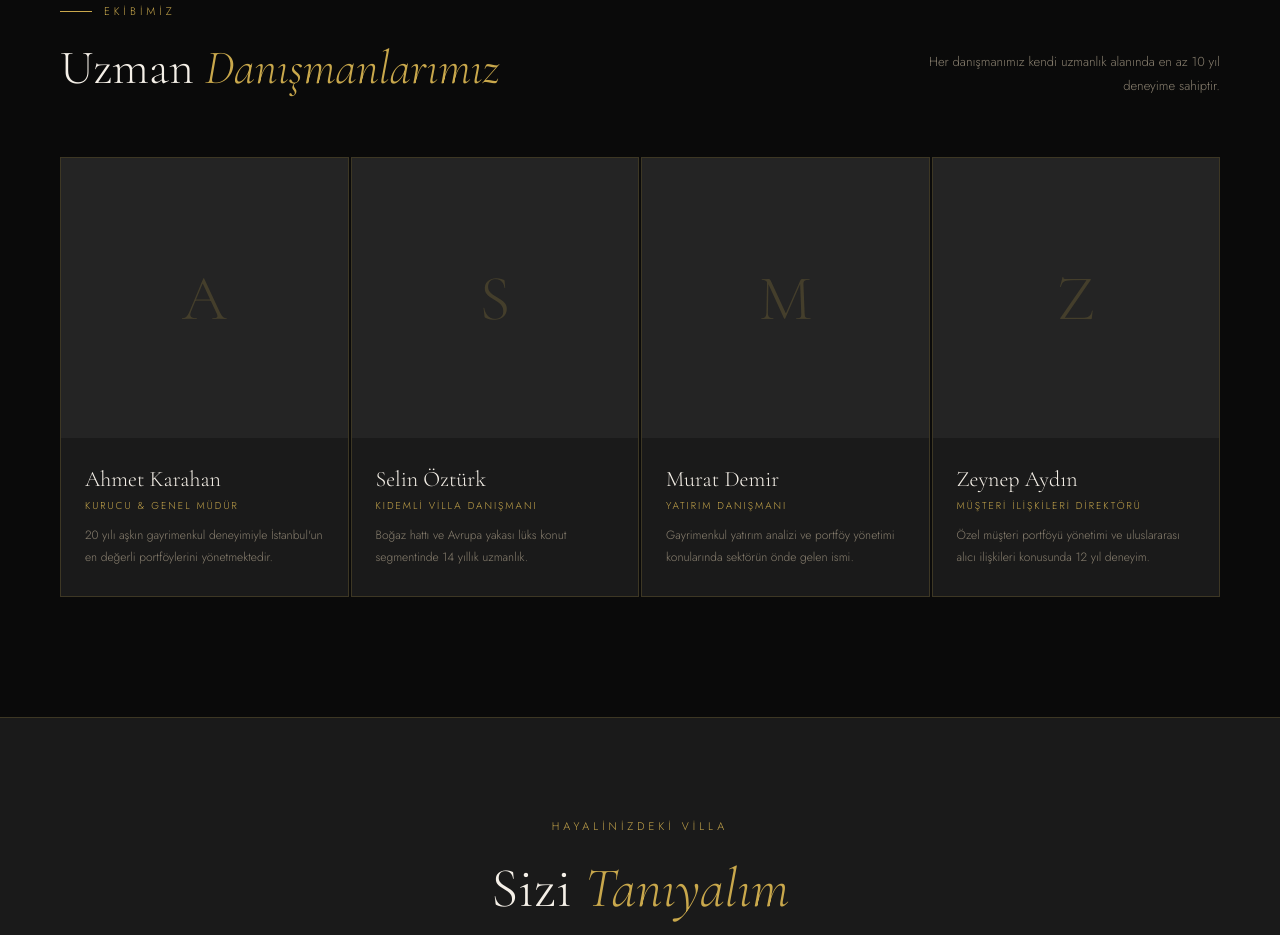
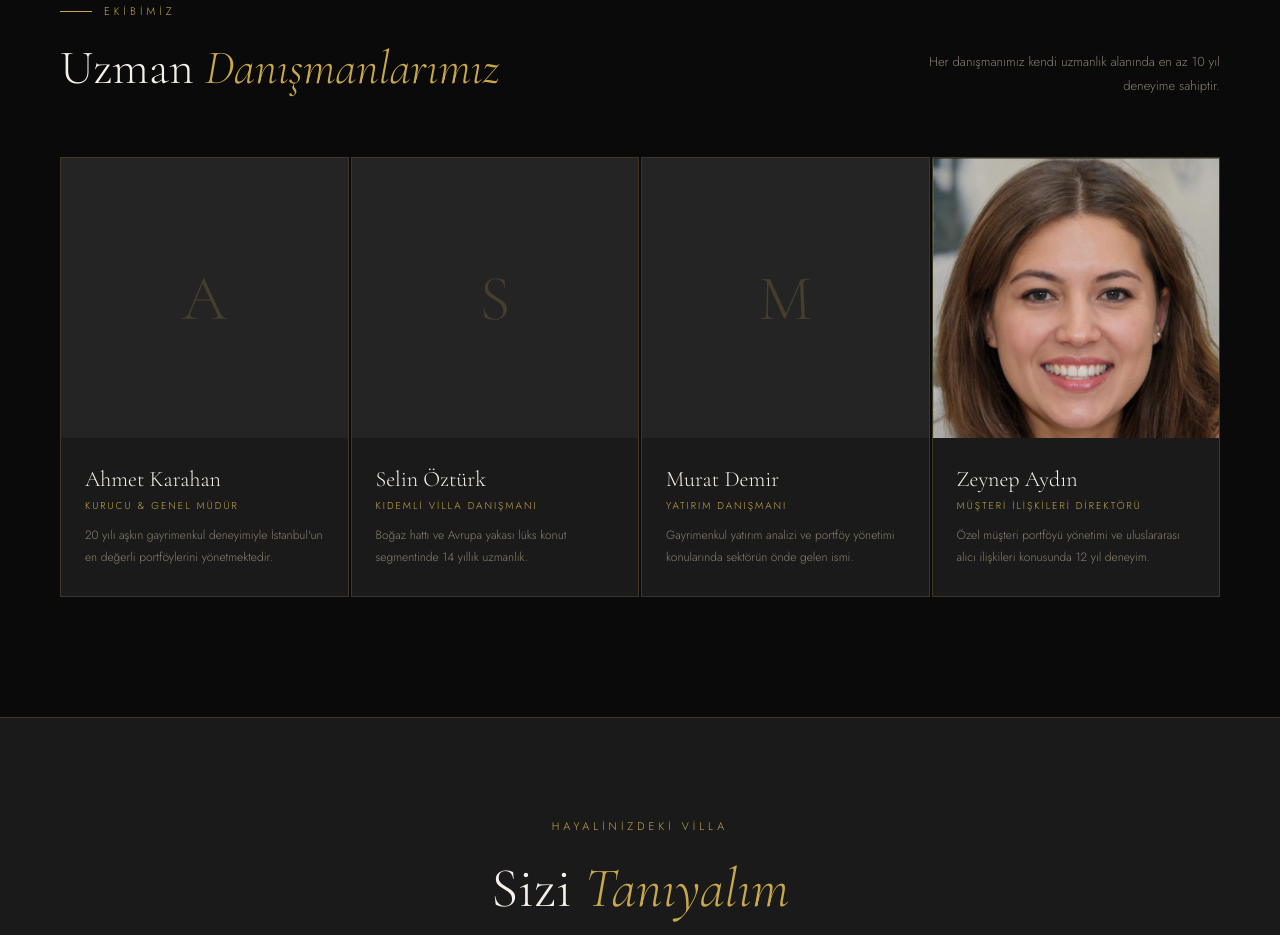
Before and after one commit to erdemyasinx/Villam, a plain HTML site: page hakkimizda.html in a window 1280 px wide. Shown: the part 2371-3306 px from the top of the page. Drawn offline with nearby package versions, Linux system fonts and the light colour scheme.

Commit message:
Zeynep Aydin fotografi eklendi

```diff
--- a/hakkimizda.html
+++ b/hakkimizda.html
@@ -268,9 +268,7 @@ footer{background:var(--dark2);border-top:1px solid var(--border);padding:60px;d
       </div>
     </div>
     <div class="team-card">
-      <div class="team-img" style="background:var(--dark4);display:flex;align-items:center;justify-content:center">
-        <span style="font-family:'Cormorant Garamond',serif;font-size:64px;color:var(--border)">Z</span>
-      </div>
+      <div class="team-img" style="background-image:url('Worker Persons/zeynep aydın.png');background-size:cover;background-position:center top"></div>
       <div class="team-info">
         <div class="team-name">Zeynep Aydın</div>
         <div class="team-role">Müşteri İlişkileri Direktörü</div>
```
Also changed, not shown: Worker Persons/zeynep aydın.png (added).
